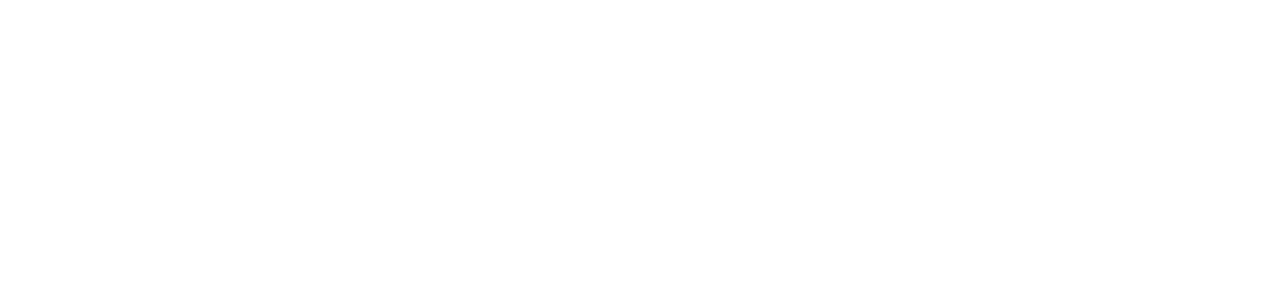
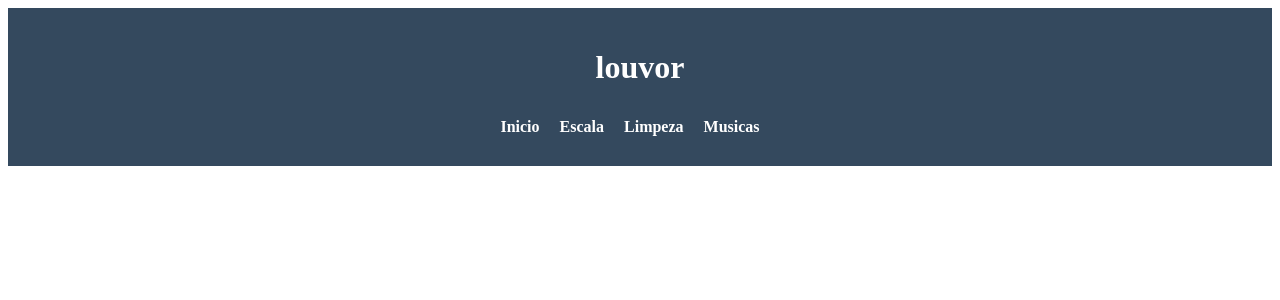
Before and after one commit to Fabioalbuqueque/louvor, an Angular app: page /dashboard in a window 1280 px wide. Before the commit this address led to /. Shown: the top 300 px of the page. Built offline with nearby package versions, Linux system fonts and the light colour scheme.

Commit message:
rotiamento entre as paginas

```diff
--- /dev/null
+++ b/src/app/Service/auth-service.ts
@@ -0,0 +1,18 @@
+
+import { HttpClient } from '@angular/common/http';
+import { Injectable } from '@angular/core';
+
+@Injectable({
+  providedIn: 'root',
+})
+
+
+export class AuthService {
+
+  private api = 'http://localhost:3000/api';
+
+  constructor(private http: HttpClient) {}
+  login(data: any) {
+    return this.http.post(`${this.api}/login`, data);
+  }
+}
--- a/src/app/app.routes.ts
+++ b/src/app/app.routes.ts
@@ -1,10 +1,12 @@
 import { Routes } from '@angular/router';
 import { Index } from './components/index/index';
 import { Cadastro } from './components/cadastro/cadastro';
+import { Dashboard} from './components/dashboard/dashboard';
 
 export const routes: Routes = [
     {path:"", component: Index},
-    { path:"cadastro", component: Cadastro}
+    { path:"cadastro", component: Cadastro},
+    {path:"dashboard", component: Dashboard}
 
 
 
--- a/src/app/components/cadastro/cadastro.ts
+++ b/src/app/components/cadastro/cadastro.ts
@@ -2,6 +2,8 @@ import { CommonModule } from '@angular/common';
 import { HttpClient } from '@angular/common/http';
 import { Component } from '@angular/core';
 import { FormBuilder, FormGroup, ReactiveFormsModule, Validators } from '@angular/forms';
+import { Router } from '@angular/router';
+
 
 @Component({
   selector: 'app-cadastro',
@@ -13,7 +15,7 @@ import { FormBuilder, FormGroup, ReactiveFormsModule, Validators } from '@angula
 export class Cadastro {
  registerform: FormGroup;
 
- constructor(private fb: FormBuilder,  private http: HttpClient) {
+ constructor(private fb: FormBuilder, private http: HttpClient, private router: Router) {
    this.registerform = this.fb.group({
      name: ['', [Validators.required]],
      email: ['', [Validators.required, Validators.email]],
@@ -28,6 +30,7 @@ export class Cadastro {
             console.log("Salvo:", res);
             alert("Cadastro realizado!");
             this.registerform.reset();
+            this.router.navigate(['']);
           },
           error: (err) => {
             console.error("Erro:", err);
--- a/src/app/components/dashboard/dashboard.css
+++ b/src/app/components/dashboard/dashboard.css
@@ -5,3 +5,29 @@
     text-align: center;
     justify-content: centers;
 }
+nav {
+
+    padding: 10px;
+}
+
+nav ul {
+    justify-content: center;
+    align-items: center;
+    list-style: none;
+    margin: 0;
+    padding: 0;
+    display: flex;
+}
+nav ul li {
+    margin-right: 20px;
+}
+
+nav ul li a {
+    color: white;
+    text-decoration: none;
+    font-weight: bold;
+}
+
+nav ul li a:hover {
+    color: #1abc9c;
+}
--- a/src/app/components/index/index.ts
+++ b/src/app/components/index/index.ts
@@ -1,6 +1,9 @@
 import { CommonModule } from '@angular/common';
 import { Component } from '@angular/core';
+
 import { FormBuilder, FormGroup, ReactiveFormsModule, Validators } from '@angular/forms';
+import { AuthService } from '../../Service/auth-service';
+import { Router } from '@angular/router';
 
 
 @Component({
@@ -13,17 +16,25 @@ import { FormBuilder, FormGroup, ReactiveFormsModule, Validators } from '@angula
 export class Index {
 loginform: FormGroup;
 
-constructor(private fb: FormBuilder) {
+constructor(private fb: FormBuilder,  private auth: AuthService, private router: Router) {
    this.loginform = this.fb.group({
      email: ['', [Validators.required, Validators.email]],
      password: ['',[Validators.required, Validators.minLength(6)]],
    });
  }
 
+onSubmit() {
+    if (this.loginform.invalid) return;
 
-
-
-
-onSubmit() {  console.log(this.loginform.value);}
-
+    this.auth.login(this.loginform.value).subscribe({
+      next: (res: any) => {
+        alert("Login realizado");
+        console.log(res.user);
+        this.router.navigate(['/dashboard']);
+      },
+      error: () => {
+        alert("Email ou senha inválidos");
+      }
+    });
+  }
 }
```
Also changed, not shown: 1 other file (tests, documents, lock files or other folders).
